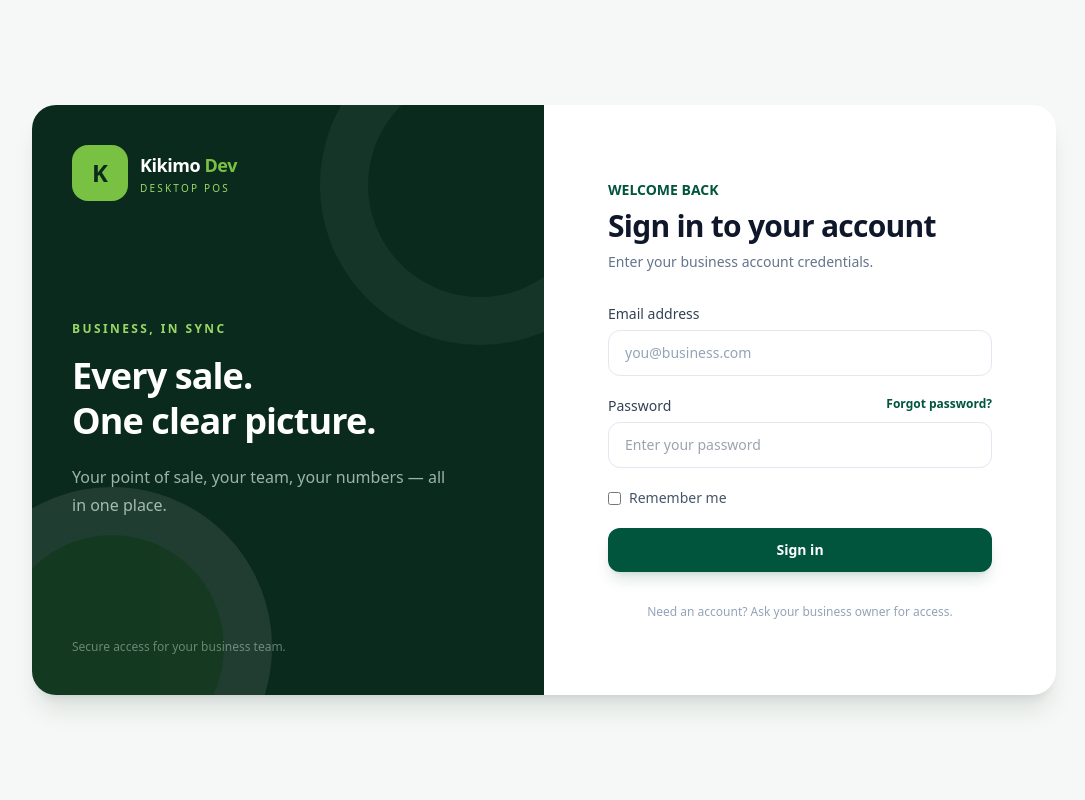
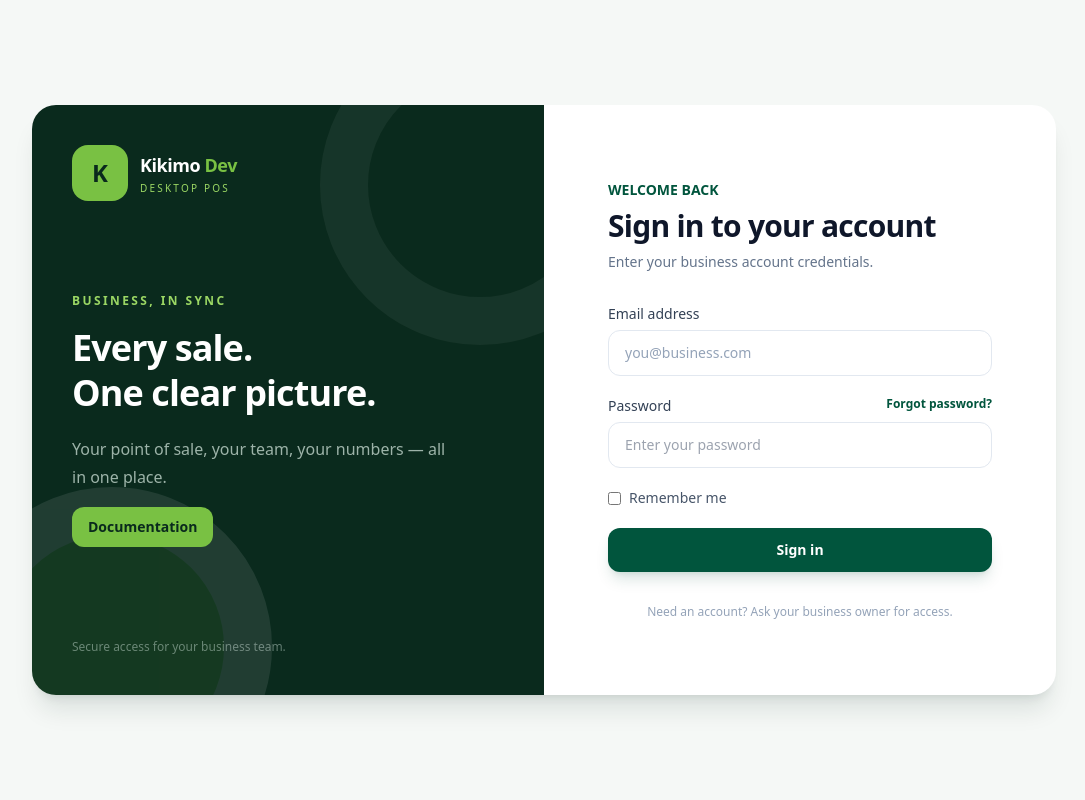
Before and after one commit to mmuthigani/posweb, a Laravel app: page /login in a window 1280 px wide. Shown: the whole page, without its empty margins (96-1181 px from the left). Run offline with Laravel 12, Linux system fonts and the light colour scheme; some libraries are stand-ins or nearby versions.

Commit message:
update release new

```diff
--- a/resources/views/auth/login.blade.php
+++ b/resources/views/auth/login.blade.php
@@ -50,13 +50,13 @@
             <div class="absolute -right-24 -top-20 h-80 w-80 rounded-full border-[48px] border-white/5"></div>
             <div class="absolute -bottom-28 -left-20 h-80 w-80 rounded-full border-[48px] login-theme-secondary-bg opacity-10"></div>
             <a href="/" class="relative flex items-center gap-3"><span class="flex h-14 w-14 shrink-0 items-center justify-center rounded-2xl login-theme-secondary-bg text-2xl font-black login-theme-dark-text">K</span><span><span class="block whitespace-nowrap text-lg font-bold tracking-tight">Kikimo <span class="login-theme-secondary">Dev</span></span><span class="mt-0.5 block whitespace-nowrap text-[10px] font-medium tracking-[0.22em] login-theme-highlight">DESKTOP POS</span></span></a>
-            <div class="relative max-w-sm"><p class="mb-4 text-xs font-bold uppercase tracking-[0.2em] login-theme-highlight">Business, in sync</p><h1 class="text-4xl font-semibold leading-tight tracking-tight">Every sale.<br>One clear picture.</h1><p class="mt-5 leading-7 text-emerald-50/65">Your point of sale, your team, your numbers — all in one place.</p></div>
+            <div class="relative max-w-sm"><p class="mb-4 text-xs font-bold uppercase tracking-[0.2em] login-theme-highlight">Business, in sync</p><h1 class="text-4xl font-semibold leading-tight tracking-tight">Every sale.<br>One clear picture.</h1><p class="mt-5 leading-7 text-emerald-50/65">Your point of sale, your team, your numbers — all in one place.</p><a href="{{ route('documentation') }}" class="mt-4 inline-flex items-center rounded-xl login-theme-secondary-bg px-4 py-2.5 text-sm font-semibold login-theme-dark-text transition hover:brightness-90">Documentation</a></div>
             <p class="relative text-xs text-emerald-50/40">Secure access for your business team.</p>
         </section>
         <section class="flex items-center px-6 py-10 sm:px-12">
             <div class="mx-auto w-full max-w-sm">
                 <a href="/" class="mb-8 inline-flex items-center gap-3 md:hidden"><span class="flex h-12 w-12 shrink-0 items-center justify-center rounded-2xl login-theme-secondary-bg text-xl font-black login-theme-dark-text">K</span><span><span class="block whitespace-nowrap text-base font-bold tracking-tight login-theme-mid-text">Kikimo <span class="login-theme-secondary">Dev</span></span><span class="mt-0.5 block whitespace-nowrap text-[9px] font-medium tracking-[0.2em] login-theme-primary">DESKTOP POS</span></span></a>
-                <p class="text-sm font-semibold login-theme-primary">WELCOME BACK</p><h2 class="mt-2 text-3xl font-semibold tracking-tight text-slate-900">Sign in to your account</h2><p class="mt-2 text-sm text-slate-500">Enter your business account credentials.</p>
+                <p class="text-sm font-semibold login-theme-primary">WELCOME BACK</p><h2 class="mt-2 text-3xl font-semibold tracking-tight text-slate-900">Sign in to your account</h2><p class="mt-2 text-sm text-slate-500">Enter your business account credentials.</p><a href="{{ route('documentation') }}" class="mt-4 inline-flex items-center rounded-xl login-theme-primary-bg px-4 py-2.5 text-sm font-semibold text-white transition hover:brightness-90 md:hidden">Documentation</a>
                 @if(session('login_session_expired'))<div role="alert" class="mt-5 rounded-lg bg-amber-50 p-3 text-sm text-amber-800">Your login session expired. Please sign in again.</div>@endif
                 @if(session('status'))<div class="mt-5 rounded-lg bg-emerald-50 p-3 text-sm text-emerald-800">{{ session('status') }}</div>@endif
                 @if($errors->any())<div class="mt-5 rounded-lg bg-rose-50 p-3 text-sm text-rose-700">{{ $errors->first() }}</div>@endif
```
Also changed, not shown: tests/Feature/DocumentationRouteTest.php (+8 -0 lines).
